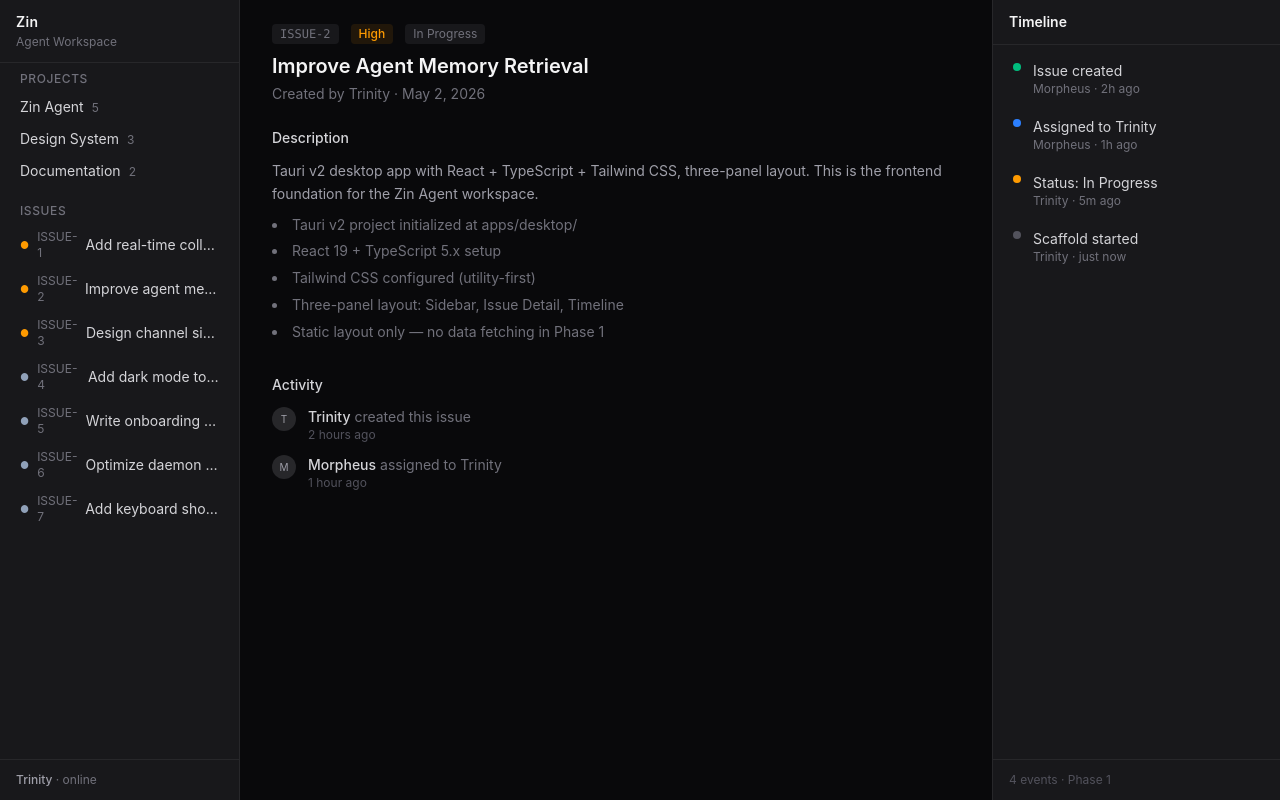
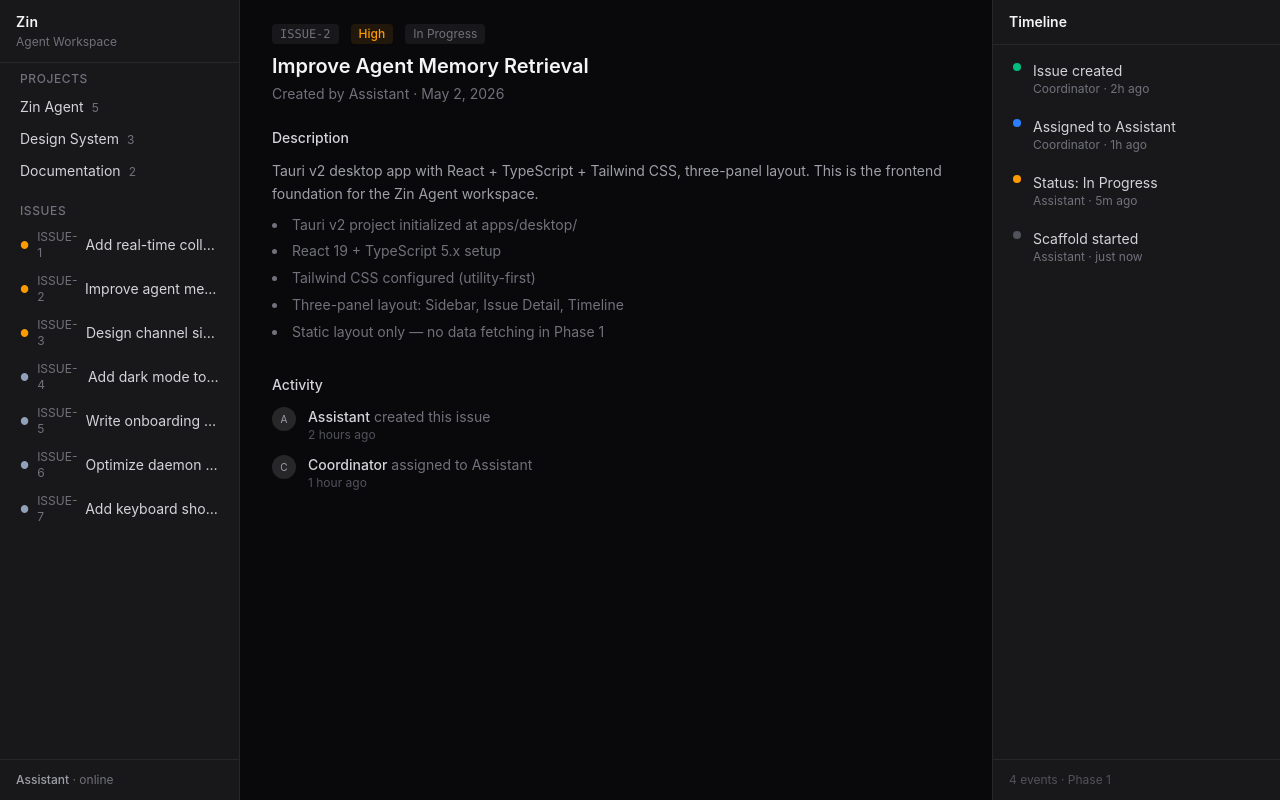
Before and after one commit to bzqzheng/zin, a React (Vite) app in the folder apps/desktop/: page / in a window 1280 px wide. Built offline with nearby package versions, Linux system fonts and the light colour scheme.

Commit message:
fix: remove internal agent names (#4)

```diff
--- a/apps/desktop/src/components/IssueDetail.tsx
+++ b/apps/desktop/src/components/IssueDetail.tsx
@@ -18,7 +18,7 @@ export default function IssueDetail() {
             Improve Agent Memory Retrieval
           </h2>
           <p className="text-sm text-zinc-500 mt-1">
-            Created by Trinity · May 2, 2026
+            Created by Assistant · May 2, 2026
           </p>
         </div>
 
@@ -45,11 +45,11 @@ export default function IssueDetail() {
           <div className="space-y-3">
             <div className="flex gap-3">
               <div className="w-6 h-6 rounded-full bg-zinc-800 flex items-center justify-center text-[10px] text-zinc-400 shrink-0">
-                T
+                A
               </div>
               <div>
                 <p className="text-sm">
-                  <span className="text-zinc-300 font-medium">Trinity</span>{' '}
+                  <span className="text-zinc-300 font-medium">Assistant</span>{' '}
                   <span className="text-zinc-500">created this issue</span>
                 </p>
                 <p className="text-xs text-zinc-600">2 hours ago</p>
@@ -57,12 +57,12 @@ export default function IssueDetail() {
             </div>
             <div className="flex gap-3">
               <div className="w-6 h-6 rounded-full bg-zinc-800 flex items-center justify-center text-[10px] text-zinc-400 shrink-0">
-                M
+                C
               </div>
               <div>
                 <p className="text-sm">
-                  <span className="text-zinc-300 font-medium">Morpheus</span>{' '}
-                  <span className="text-zinc-500">assigned to Trinity</span>
+                  <span className="text-zinc-300 font-medium">Coordinator</span>{' '}
+                  <span className="text-zinc-500">assigned to Assistant</span>
                 </p>
                 <p className="text-xs text-zinc-600">1 hour ago</p>
               </div>
--- a/apps/desktop/src/components/Sidebar.tsx
+++ b/apps/desktop/src/components/Sidebar.tsx
@@ -62,7 +62,7 @@ export default function Sidebar() {
 
       <div className="px-4 py-3 border-t border-zinc-800">
         <div className="text-xs text-zinc-500">
-          <span className="text-zinc-400 font-medium">Trinity</span> · online
+          <span className="text-zinc-400 font-medium">Assistant</span> · online
         </div>
       </div>
     </aside>
--- a/apps/desktop/src/components/Timeline.tsx
+++ b/apps/desktop/src/components/Timeline.tsx
@@ -1,9 +1,9 @@
 export default function Timeline() {
   const events = [
-    { id: '1', action: 'Issue created', agent: 'Morpheus', time: '2h ago', type: 'create' },
-    { id: '2', action: 'Assigned to Trinity', agent: 'Morpheus', time: '1h ago', type: 'assign' },
-    { id: '3', action: 'Status: In Progress', agent: 'Trinity', time: '5m ago', type: 'status' },
-    { id: '4', action: 'Scaffold started', agent: 'Trinity', time: 'just now', type: 'update' },
+    { id: '1', action: 'Issue created', agent: 'Coordinator', time: '2h ago', type: 'create' },
+    { id: '2', action: 'Assigned to Assistant', agent: 'Coordinator', time: '1h ago', type: 'assign' },
+    { id: '3', action: 'Status: In Progress', agent: 'Assistant', time: '5m ago', type: 'status' },
+    { id: '4', action: 'Scaffold started', agent: 'Assistant', time: 'just now', type: 'update' },
   ]
 
   const typeDot = (t: string) => {
```
Also changed, not shown: 2 other files (tests, documents, lock files or other folders).
